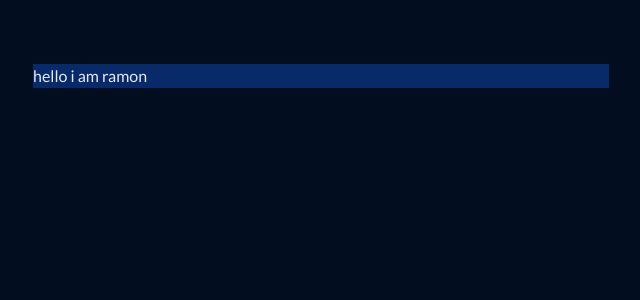
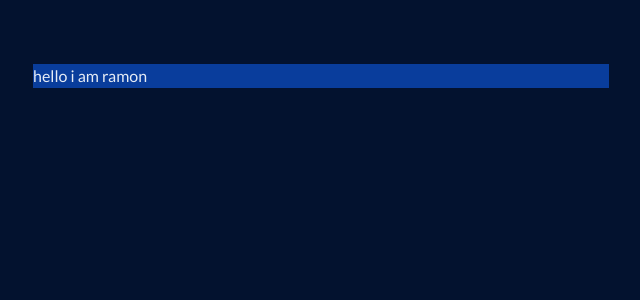
Before and after one commit to ramoneg/portfolio, a Nuxt app: page / in a window 1280 px wide. Shown: the top 300 px of the page, without its empty margins (319-959 px from the left). Built offline with nearby package versions, Linux system fonts and the light colour scheme.

Commit message:
New colors

```diff
--- a/tailwind.config.js
+++ b/tailwind.config.js
@@ -8,16 +8,16 @@ module.exports = {
     extend: {
       colors: {
         'ocean': {
-          '50': '#F3F4F8',
-          '100': '#E6EAF0',
-          '200': '#C2CADA',
-          '300': '#9DAAC3',
-          '400': '#536A96',
-          '500': '#092A69',
-          '600': '#08265F',
-          '700': '#05193F',
-          '800': '#04132F',
-          '900': '#030D20',
+          50: '#F3F5FA',
+          100: '#E6ECF5',
+          200: '#C2CFE6',
+          300: '#9DB1D7',
+          400: '#5377BA',
+          500: '#093D9C',
+          600: '#08378C',
+          700: '#05255E',
+          800: '#041B46',
+          900: '#03122F',
           },
       },
       fontFamily: {
```
